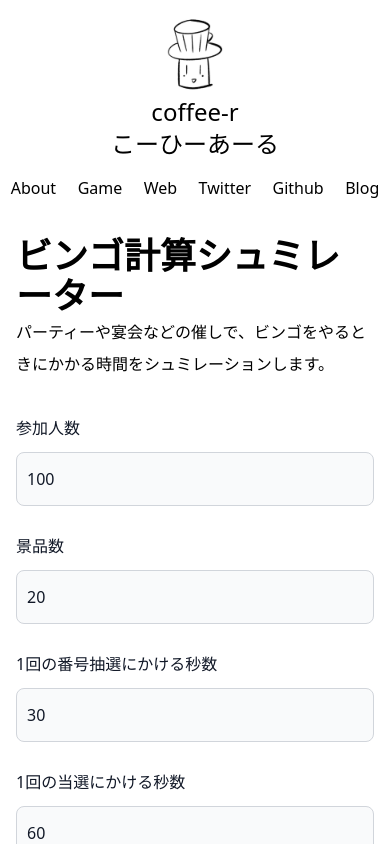
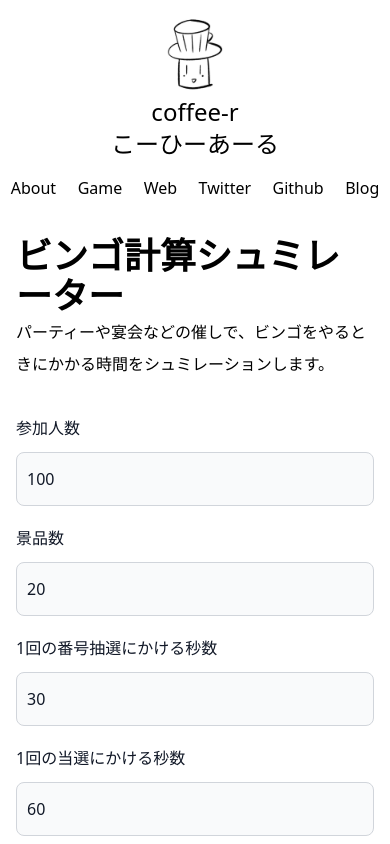
Before and after one commit to coffee-r/coffee-r.github.io, a Nuxt app: page /bingo_time_simulator in a window 390 px wide. Shown: the top 844 px of the page. Built offline with nearby package versions, Linux system fonts and the light colour scheme.

Commit message:
[add] ビンゴ計算シュミレーター

```diff
--- a/pages/bingo_time_simulator.vue
+++ b/pages/bingo_time_simulator.vue
@@ -13,19 +13,19 @@
 			</p>
 
 			<form class="mt-8">
-				<div class="mb-6">
+				<div class="mb-4 md:mb-6">
 					<label for="personCount" class="block mb-2 font-medium text-gray-900 dark:text-gray-300">参加人数</label>
 					<input type="number" id="personCount" v-model="personCount" class="bg-gray-50 border border-gray-300 text-gray-900 rounded-lg focus:ring-blue-500 focus:border-blue-500 block w-full p-2.5 dark:bg-gray-700 dark:border-gray-600 dark:placeholder-gray-400 dark:text-white dark:focus:ring-blue-500 dark:focus:border-blue-500" required>
 				</div>
-				<div class="mb-6">
+				<div class="mb-4 md:mb-6">
 					<label for="winningItemCount" class="block mb-2 font-medium text-gray-900 dark:text-gray-300">景品数</label>
 					<input type="number" id="winningItemCount" v-model="winningItemCount" class="bg-gray-50 border border-gray-300 text-gray-900 rounded-lg focus:ring-blue-500 focus:border-blue-500 block w-full p-2.5 dark:bg-gray-700 dark:border-gray-600 dark:placeholder-gray-400 dark:text-white dark:focus:ring-blue-500 dark:focus:border-blue-500" required>
 				</div>
-				<div class="mb-6">
+				<div class="mb-4 md:mb-6">
 					<label for="lotteryTime" class="block mb-2 font-medium text-gray-900 dark:text-gray-300">1回の番号抽選にかける秒数</label>
 					<input type="number" id="lotteryTime" v-model="lotteryTime" class="bg-gray-50 border border-gray-300 text-gray-900 rounded-lg focus:ring-blue-500 focus:border-blue-500 block w-full p-2.5 dark:bg-gray-700 dark:border-gray-600 dark:placeholder-gray-400 dark:text-white dark:focus:ring-blue-500 dark:focus:border-blue-500" required>
 				</div>
-				<div class="mb-6">
+				<div class="mb-4 md:mb-6">
 					<label for="winningTime" class="block mb-2 font-medium text-gray-900 dark:text-gray-300">1回の当選にかける秒数</label>
 					<input type="number" id="winningTime" v-model="winningTime" class="bg-gray-50 border border-gray-300 text-gray-900 rounded-lg focus:ring-blue-500 focus:border-blue-500 block w-full p-2.5 dark:bg-gray-700 dark:border-gray-600 dark:placeholder-gray-400 dark:text-white dark:focus:ring-blue-500 dark:focus:border-blue-500" required>
 				</div>
```
